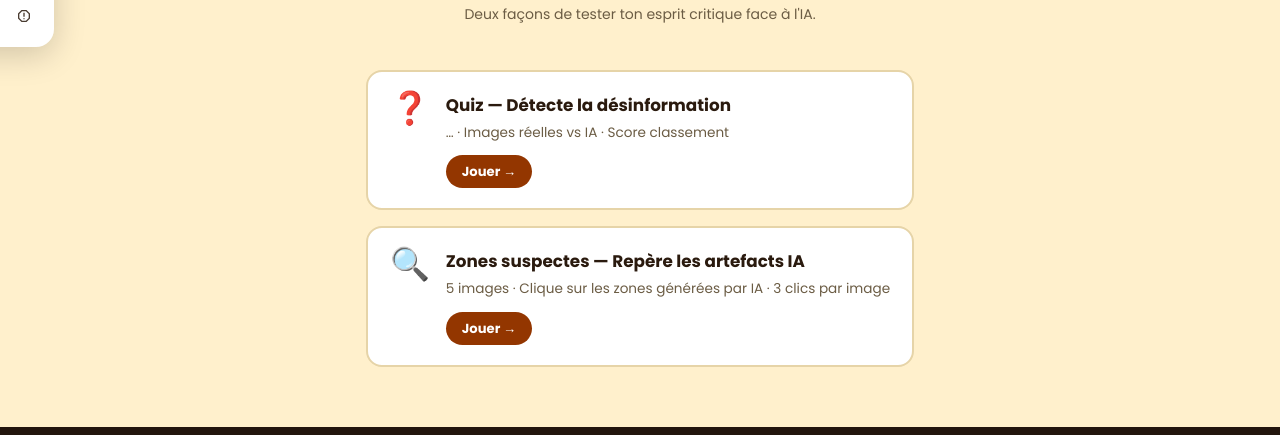
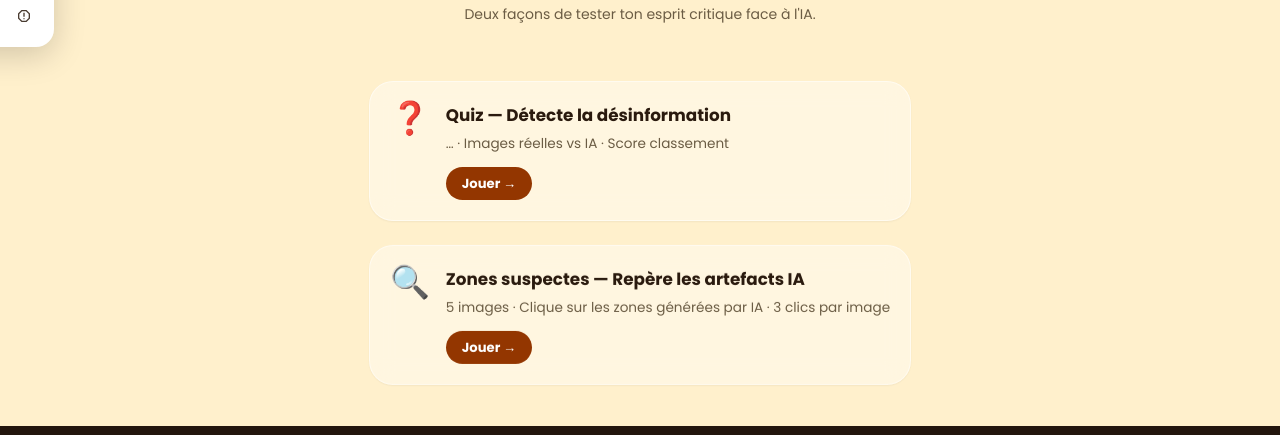
Before and after one commit to mlft9/projet-special-week, a React (Vite) app in the folder app/: page /jouer in a window 1280 px wide. Shown: the part 204-639 px from the top of the page. Built offline with nearby package versions, Linux system fonts and the light colour scheme; no server answers; a web font is replaced by a local one.

Commit message:
harmonisation UI page jouer

```diff
--- a/app/src/pages/Play.css
+++ b/app/src/pages/Play.css
@@ -137,10 +137,17 @@
   color: #1a1a1a;
   text-align: left;
   cursor: pointer;
-  transition: border-color 0.15s, background 0.15s;
+  transition: border-color 0.15s, background 0.15s, transform 0.12s ease, box-shadow 0.15s;
   display: flex;
   align-items: center;
   gap: 12px;
+}
+
+.quiz-option:not(:disabled):active {
+  transform: scale(0.95);
+  border-color: #933600;
+  background: rgba(147, 54, 0, 0.08);
+  box-shadow: 0 0 0 3px rgba(147, 54, 0, 0.15);
 }
 
 /* Badge lettre A/B/C/D */
--- a/app/src/pages/Play.tsx
+++ b/app/src/pages/Play.tsx
@@ -1,5 +1,7 @@
-import { useState, useEffect } from 'react'
+import { useState, useEffect, useRef } from 'react'
 import { useNavigate } from 'react-router-dom'
+import gsap from 'gsap'
+import { useGSAP } from '@gsap/react'
 import type { QuizQuestion } from '../types'
 import QuizCard from '../components/QuizCard'
 import ScoreBadge from '../components/ScoreBadge'
@@ -95,6 +97,33 @@ export default function Play() {
     setName('')
   }
 
+  const hubRef = useRef<HTMLDivElement | null>(null)
+
+  useGSAP(
+    () => {
+      if (!hubRef.current) return
+
+      gsap.from('.hub-card', {
+        y: 20,
+        opacity: 0,
+        duration: 0.6,
+        stagger: 0.15,
+        ease: 'power3.out',
+        clearProps: 'transform,opacity',
+      })
+
+      gsap.to('.hub-card', {
+        y: -4,
+        duration: 2.5,
+        repeat: -1,
+        yoyo: true,
+        ease: 'sine.inOut',
+        stagger: 0.3,
+      })
+    },
+    { scope: hubRef, dependencies: [phase] },
+  )
+
   /* ── ÉCRAN INTRO / HUB ── */
   if (phase === 'intro') {
     return (
@@ -109,29 +138,22 @@ export default function Play() {
           </p>
         </section>
 
-        <div className="results-body" style={{ maxWidth: 640, gap: 16 }}>
+        <div ref={hubRef} className="results-body" style={{ maxWidth: 640, gap: 16 }}>
           {/* Carte Quiz */}
           <button
             onClick={() => setPhase('quiz')}
             disabled={!dataReady || questions.length === 0}
-            style={{
-              display: 'flex', alignItems: 'flex-start', gap: 16, textAlign: 'left',
-              background: '#ffffff', border: '2px solid #e6d4a8', borderRadius: 16,
-              padding: '20px 22px', cursor: 'pointer', transition: 'border-color 0.15s, box-shadow 0.15s',
-              width: '100%', fontFamily: 'var(--font-body)',
-            }}
-            onMouseEnter={e => { (e.currentTarget as HTMLButtonElement).style.borderColor = '#933600'; (e.currentTarget as HTMLButtonElement).style.boxShadow = '0 4px 16px rgba(147,54,0,0.12)' }}
-            onMouseLeave={e => { (e.currentTarget as HTMLButtonElement).style.borderColor = '#e6d4a8'; (e.currentTarget as HTMLButtonElement).style.boxShadow = 'none' }}
+            className="hub-card flex items-start gap-4 text-left bg-white/40 backdrop-blur-md rounded-3xl border border-white/50 shadow-sm p-5 w-full cursor-pointer transition-all duration-200 hover:shadow-lg hover:border-[var(--color-secondary)]"
           >
-            <span style={{ fontSize: '2rem', lineHeight: 1, flexShrink: 0 }}>❓</span>
+            <span className="text-[2rem] leading-none shrink-0">❓</span>
             <div>
-              <div style={{ fontWeight: 700, fontSize: '1.05rem', color: '#2a1a0e', marginBottom: 4 }}>
+              <div className="font-bold text-[1.05rem] text-[#2a1a0e] mb-1">
                 Quiz — Détecte la désinformation
               </div>
-              <div style={{ fontSize: '0.85rem', color: '#6b5c44', lineHeight: 1.5 }}>
+              <div className="text-[0.85rem] text-[#6b5c44] leading-relaxed">
                 {questions.length > 0 ? `${questions.length} questions` : '…'} · Images réelles vs IA · Score classement
               </div>
-              <div style={{ marginTop: 12, display: 'inline-block', background: '#933600', color: '#fff', borderRadius: 999, padding: '6px 16px', fontSize: '0.82rem', fontWeight: 700 }}>
+              <div className="mt-3 inline-block bg-[var(--color-secondary)] text-white rounded-full px-4 py-1.5 text-[0.82rem] font-bold">
                 {dataReady ? 'Jouer →' : 'Chargement…'}
               </div>
             </div>
@@ -140,24 +162,17 @@ export default function Play() {
           {/* Carte Zones suspectes */}
           <button
             onClick={() => navigate('/reperer')}
-            style={{
-              display: 'flex', alignItems: 'flex-start', gap: 16, textAlign: 'left',
-              background: '#ffffff', border: '2px solid #e6d4a8', borderRadius: 16,
-              padding: '20px 22px', cursor: 'pointer', transition: 'border-color 0.15s, box-shadow 0.15s',
-              width: '100%', fontFamily: 'var(--font-body)',
-            }}
-            onMouseEnter={e => { (e.currentTarget as HTMLButtonElement).style.borderColor = '#933600'; (e.currentTarget as HTMLButtonElement).style.boxShadow = '0 4px 16px rgba(147,54,0,0.12)' }}
-            onMouseLeave={e => { (e.currentTarget as HTMLButtonElement).style.borderColor = '#e6d4a8'; (e.currentTarget as HTMLButtonElement).style.boxShadow = 'none' }}
+            className="hub-card flex items-start gap-4 text-left bg-white/40 backdrop-blur-md rounded-3xl border border-white/50 shadow-sm p-5 w-full cursor-pointer transition-all duration-200 hover:shadow-lg hover:border-[var(--color-secondary)]"
           >
-            <span style={{ fontSize: '2rem', lineHeight: 1, flexShrink: 0 }}>🔍</span>
+            <span className="text-[2rem] leading-none shrink-0">🔍</span>
             <div>
-              <div style={{ fontWeight: 700, fontSize: '1.05rem', color: '#2a1a0e', marginBottom: 4 }}>
+              <div className="font-bold text-[1.05rem] text-[#2a1a0e] mb-1">
                 Zones suspectes — Repère les artefacts IA
               </div>
-              <div style={{ fontSize: '0.85rem', color: '#6b5c44', lineHeight: 1.5 }}>
+              <div className="text-[0.85rem] text-[#6b5c44] leading-relaxed">
                 5 images · Clique sur les zones générées par IA · 3 clics par image
               </div>
-              <div style={{ marginTop: 12, display: 'inline-block', background: '#933600', color: '#fff', borderRadius: 999, padding: '6px 16px', fontSize: '0.82rem', fontWeight: 700 }}>
+              <div className="mt-3 inline-block bg-[var(--color-secondary)] text-white rounded-full px-4 py-1.5 text-[0.82rem] font-bold">
                 Jouer →
               </div>
             </div>
```
